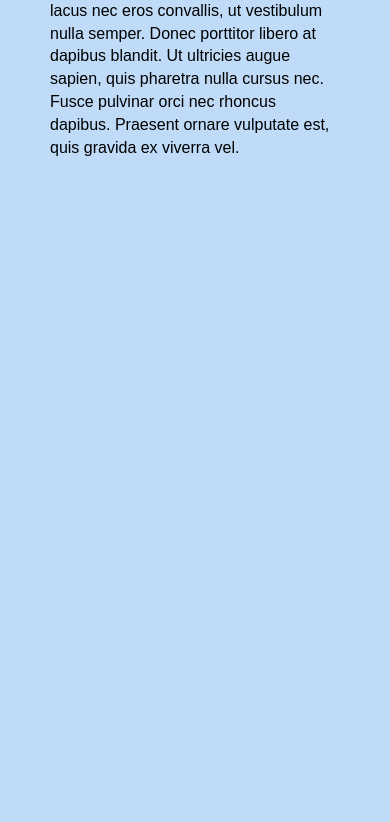
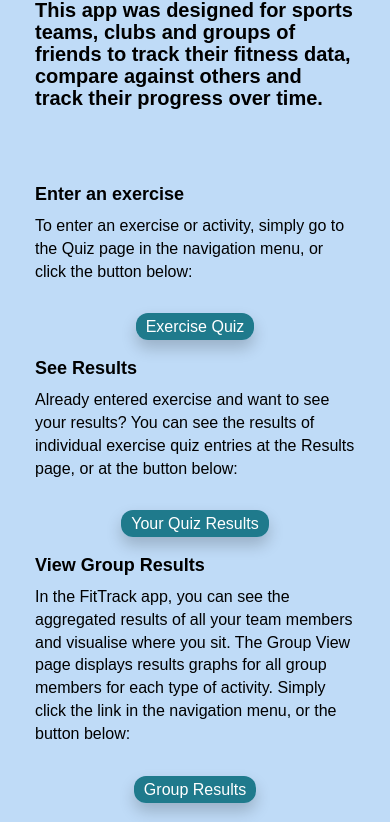
Before and after one commit to DWard900/Project2, a Flask app: page / in a window 390 px wide; the page is wider, and only the part inside the window is pictured. Shown: the part 1194-2016 px from the top of that part. Before the commit the page ends 1350 px from the top of that part, so only its background shows below. Run offline with Flask 2, Linux system fonts and the light colour scheme; the visitor is signed in with stand-in values (Sample User, id 1); data comes from the database, SQL or seed files in the repository; both versions use the stored data as it was after the commit; data that the repository does not hold is empty; some libraries are stand-ins or nearby versions.

Commit message:
Updating some HTML templates

```diff
--- a/app/routes.py
+++ b/app/routes.py
@@ -11,10 +11,10 @@ from app.api.auth import token_auth, basic_auth
 @app.route('/index')
 @login_required
 def index():
-    #Create user data
+    user = User.query.filter_by(username=current_user.username).first_or_404()
     exercise = current_user.followed_posts().all()
 
-    return render_template("index.html", title="Home", exercise = exercise)
+    return render_template("index.html", title="Home", exercise = exercise, user=user)
 
 @app.route('/login', methods=['GET', 'POST'])
 def login():
@@ -145,6 +145,7 @@ def set_goal(username):
 @app.route('/quiz', methods=['GET', 'POST'])
 @login_required
 def quiz():
+    user = User.query.filter_by(username=current_user.username).first_or_404()
     form = ExerciseForm()
     if form.validate_on_submit():
         exercise = Exercise(style=form.style.data, time=form.time.data, distance=form.distance.data, user=current_user)
@@ -153,7 +154,7 @@ def quiz():
         flash('Thank you for submitting')
         return redirect(url_for('index'))
 
-    return render_template("quiz.html", title="Quiz Page", form=form)
+    return render_template("quiz.html", title="Quiz Page", form=form, user=user)
 
 @app.route('/admin/<username>')
 def admin(username, password):
--- a/app/static/css/stylesheet.css
+++ b/app/static/css/stylesheet.css
@@ -95,7 +95,44 @@ button:active {
     transform: translateY(4px);
 }
 
+
+.button-link {
+    background-color: #1F7A8C;
+    color: white;
+    font-size: 16px;
+    padding: 5px 10px;
+    border-radius: 12px;
+    box-shadow: 0 8px 16px 0 rgba(0, 0, 0, 0.2)
+}
+
+.button-link:hover {
+    background-color: #A5FFD6;
+    color: black;
+}
+
+.button-link:active {
+    box-shadow: 0 5px #666;
+    transform: translateY(4px);
+}
+
 canvas {
     width: 40px;
     height: 40px;
 }
+
+img {
+    margin: auto;
+    padding: 20px;
+}
+
+.welcome {
+    margin: auto;
+    padding: 20px;
+    border: 4px dashed #022B3A;
+}
+
+.avatar {
+    margin: 50px;
+    border:2px double black;
+    padding: 0px;
+}
--- a/app/templates/index.html
+++ b/app/templates/index.html
@@ -1,40 +1,62 @@
 {% extends "base.html" %}
 
 {% block content %}
-  <div class="container-fluid">
-    <div class="col-sm-6">
-      <h1>Hi, {{ current_user.username }}!</h1>
-      <h2>Welcome to XXXXX app</h2>
+<div class="container-fluid">
+  <div class="row">
+    <div class="col-sm-3 text-center">
+      <img src="/static/assets/logo.png" alt="App logo">
     </div>
-    <div class="col-sm-6">
-      <img src="/static/assets/placeholder.png" alt="App logo/image">
+    <div class="col-sm-6 text-center">
+      <br>
+      <br>
+      <h1 class="welcome">Welcome to FitTrack App, {{ current_user.username }}!</h1>
+    </div>
+    <div class="col-sm-3 text-center">
+      <img class="avatar" src="{{ user.avatar(128) }}" alt="User avatar">
     </div>
   </div>
 
-  <div class="container-fluid">
+  <div class="row">
     <div class="col-sm-12">
-      <p>This app is designed to Lorem ipsum dolor sit amet, consectetur adipiscing elit.
-          Duis eu imperdiet nisi, ac maximus dui. Aenean bibendum justo id urna vehicula ultrices.
-          Aenean auctor nunc diam, accumsan lacinia ex blandit eu. Proin ut leo lobortis, rhoncus arcu
-          eu, sagittis diam. Mauris vel luctus ex, at semper quam. Proin molestie sodales ligula et
-          ultrices. Suspendisse eget elit non arcu auctor consequat. Sed dui tellus, imperdiet ut
-          sapien in, sagittis aliquet ipsum. In ut massa euismod, accumsan felis a, pharetra metus.
-          Cras blandit tortor id dui malesuada pulvinar. Cras convallis sollicitudin mollis. Phasellus
-          et venenatis erat, at laoreet quam. Proin ultricies congue eros, sed aliquam ante varius vel.
-
-          Suspendisse eget libero felis. Pellentesque in interdum massa, vel bibendum arcu. Etiam
-          rutrum accumsan dolor, nec interdum orci auctor eu. Duis elementum metus non diam
-          ullamcorper iaculis. Donec in lacus urna. Donec sodales lacus nec eros convallis,
-          ut vestibulum nulla semper. Donec porttitor libero at dapibus blandit. Ut ultricies augue
-          sapien, quis pharetra nulla cursus nec. Fusce pulvinar orci nec rhoncus dapibus. Praesent
-          ornare vulputate est, quis gravida ex viverra vel.
-      </p>
-
-      {% for exercise in exercise %}
-      <p>{{ exercise.user.username }} did: <b>{{ exercise.style }}</b> in <b>{{ exercise.time }}</b></p>
-      {% endfor %}
+      <h2>This app was designed for sports teams, clubs and groups of friends to track their fitness data,
+        compare against others and track their progress over time.</h2>
     </div>
   </div>
+  <br>
+  <br>
+  <div class="row">
+    <div class="col-sm-4">
+      <h3>Enter an exercise</h3>
+      <p>To enter an exercise or activity, simply go to the Quiz page in the navigation menu, or click
+        the button below:</p>
+      <br>
+      <div class="text-center">
+        <a class="button-link" href="{{ url_for('quiz') }}">Exercise Quiz</a>
+      </div>
+    </div>
+    <div class="col-sm-4">
+      <h3>See Results</h3>
+      <p>Already entered exercise and want to see your results? You can see the results of individual
+        exercise quiz entries at the Results page, or at the button below:</p>
+      <br>
+      <div class="text-center">
+        <a class="button-link" href="{{ url_for('results') }}">Your Quiz Results</a>
+      </div>
+    </div>
+    <div class="col-sm-4">
+      <h3>View Group Results</h3>
+      <p>In the FitTrack app, you can see the aggregated results of all your team members and visualise
+         where you sit.  The Group View page displays results graphs for all group members for each type
+         of activity.  Simply click the link in the navigation menu, or the button below:</p>
+      <br>
+      <div class="text-center">
+        <a class="button-link" href="{{ url_for('groupview') }}">Group Results</a>
+      </div>
+
+    </div>
+    <div class="col-sm-4"></div>
+  </div>
+</div>
 
 
 {% endblock %}
```
Also changed, not shown: app/templates/adminview.html (+13 -7 lines), app/templates/quiz.html (+18 -24 lines), app/templates/user.html (+22 -10 lines), app.db, app/static/assets/logo.png (added), app/static/assets/runner.png (added).
